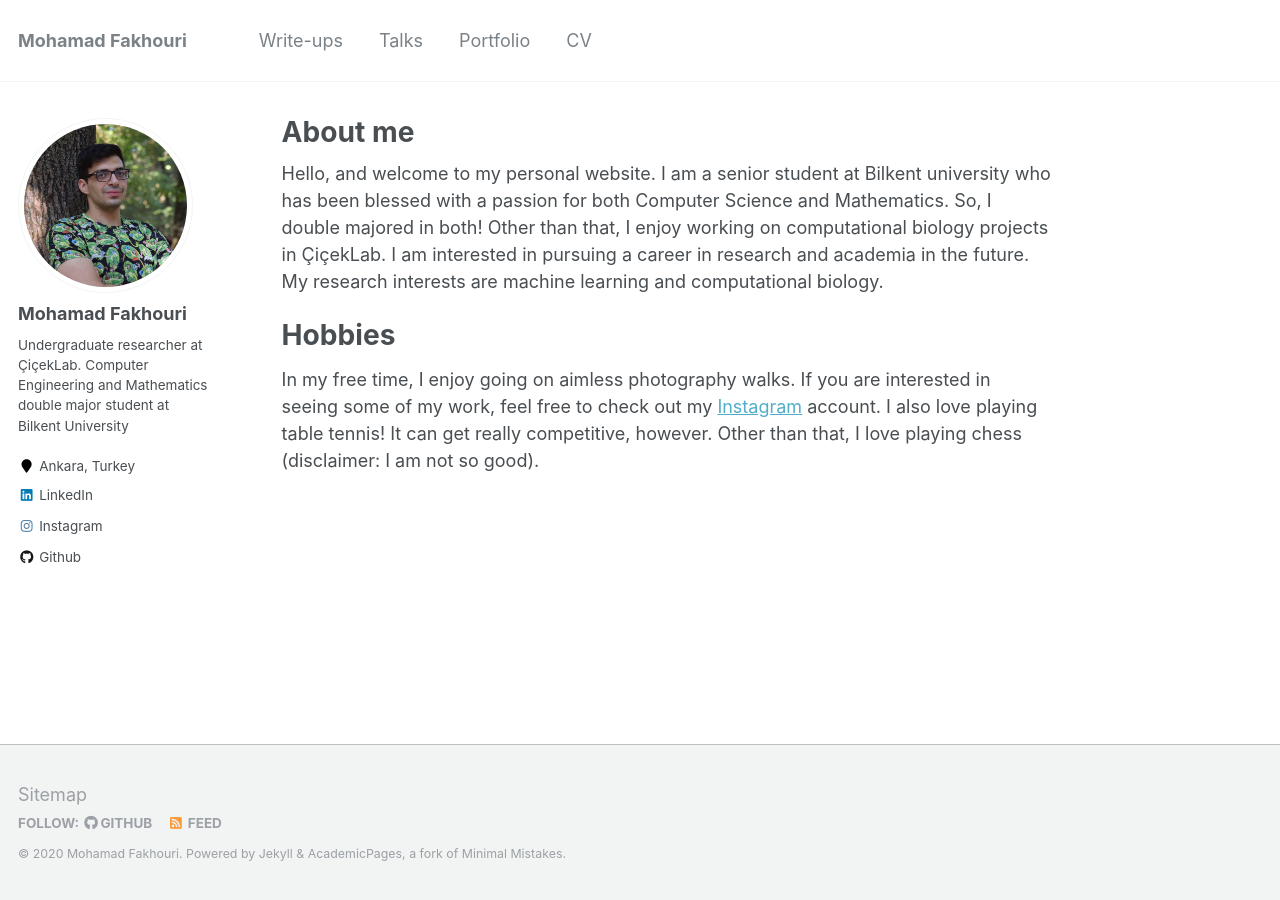
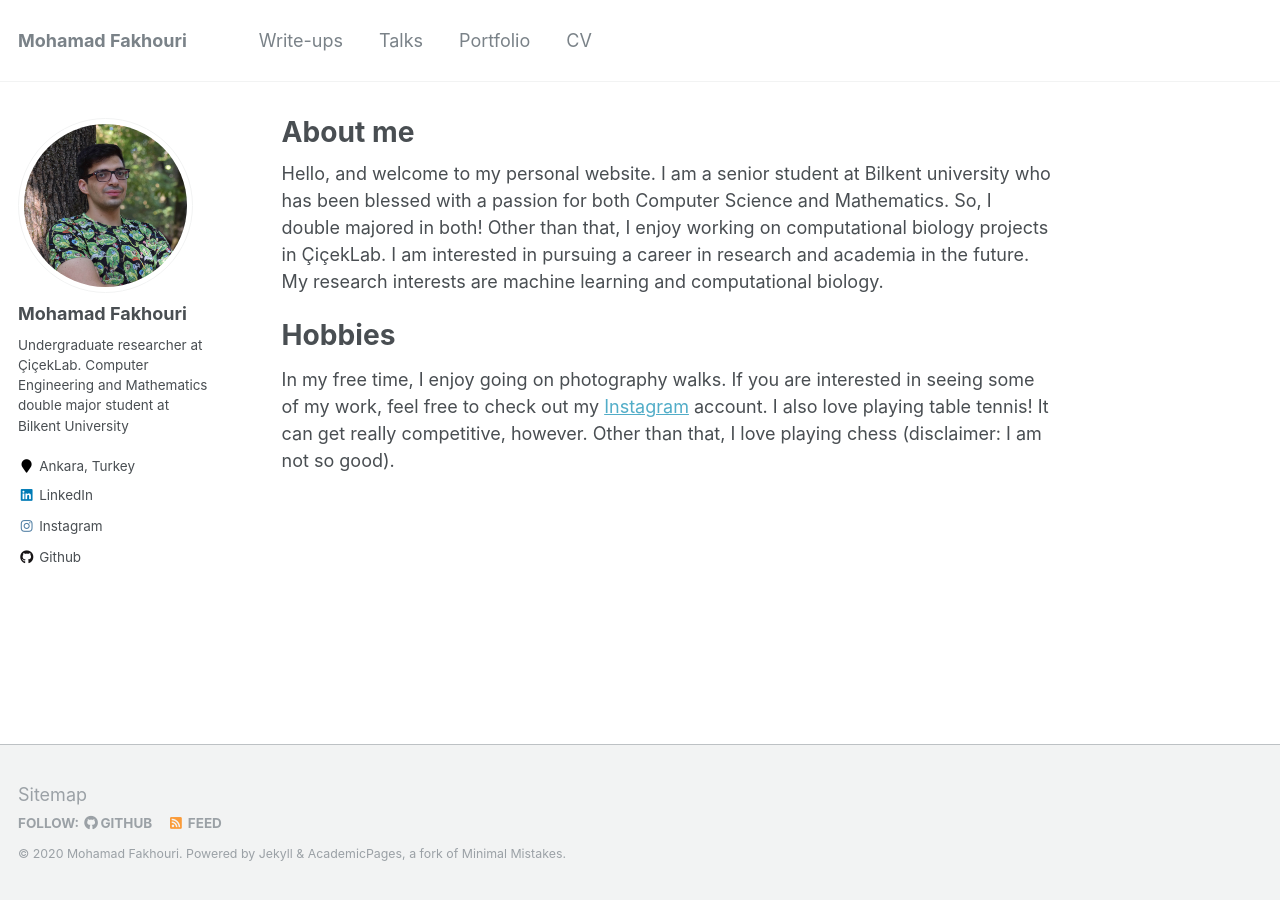
Before and after one commit to mohahf19/mohahf19.github.io, a Jekyll site: the page built from _pages/about.md, in a window 1280 px wide. Built offline with Jekyll 4.4.1, drawn with Linux system fonts in a browser that asks for light colours.

Commit message:
removed aimless

```diff
--- a/_pages/about.md
+++ b/_pages/about.md
@@ -12,4 +12,4 @@ Hello, and welcome to my personal website. I am a senior student at Bilkent univ
 
 Hobbies
 =====
-In my free time, I enjoy going on aimless photography walks. If you are interested in seeing some of my work, feel free to check out my [Instagram](https://www.instagram.com/mohahf19/) account. I also love playing table tennis! It can get really competitive, however. Other than that, I love playing chess (disclaimer: I am not so good).
+In my free time, I enjoy going on photography walks. If you are interested in seeing some of my work, feel free to check out my [Instagram](https://www.instagram.com/mohahf19/) account. I also love playing table tennis! It can get really competitive, however. Other than that, I love playing chess (disclaimer: I am not so good).
```
Also changed, not shown: _publications/08_2020_deeplearning_intro.md (+0 -1 lines).
